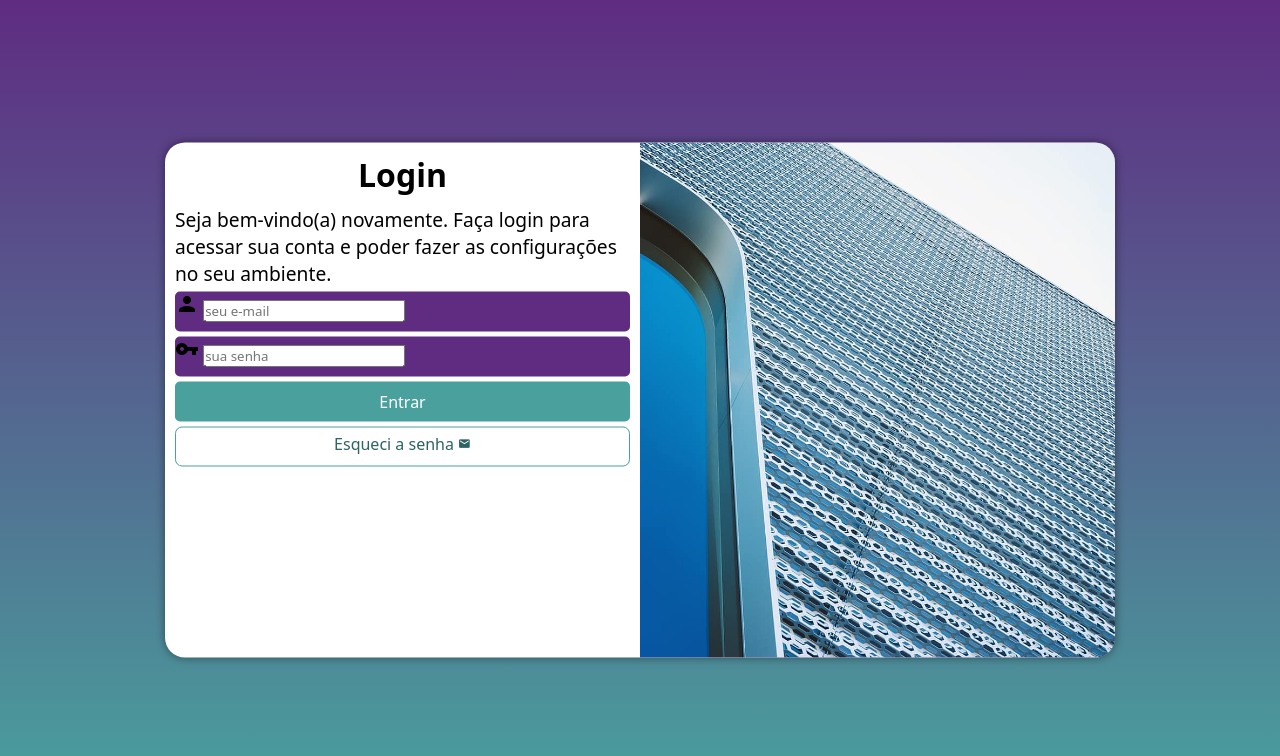
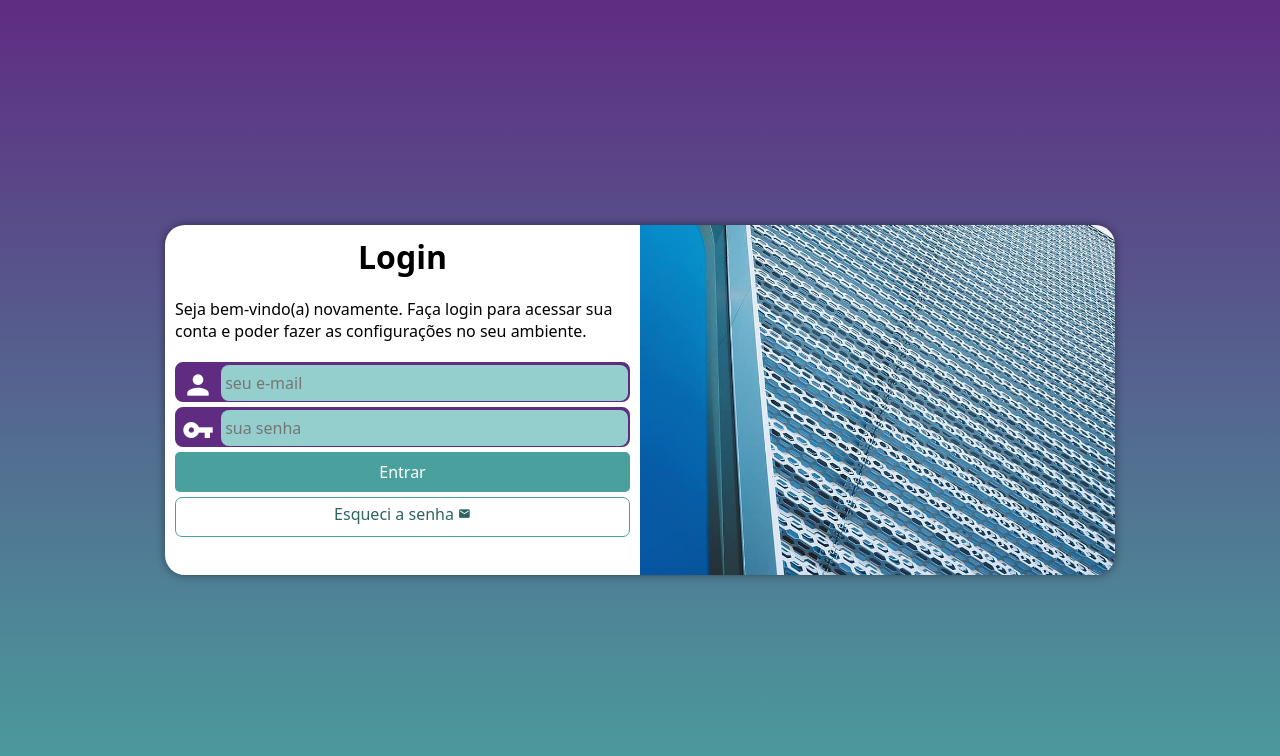
Before and after one commit to sebastiaomartins/projeto-login, a plain HTML site: page index.html in a window 1280 px wide. Drawn offline with Linux system fonts and the light colour scheme.

Commit message:
Final estilos

```diff
--- a/estilos/media-query.css
+++ b/estilos/media-query.css
@@ -9,6 +9,7 @@
 
     section#login{
         width: 80vw;
+        height: 320px;
     }
 
     section#login > div#imagem{
@@ -23,6 +24,11 @@
         width: 70%;
     }
 
+    div#formulario > p {
+        margin: 20px 0px;
+
+    }
+
 }
 
 /* Configuração grandes telas */
@@ -34,6 +40,7 @@
 
     section#login{
         width: 950px;
+        height: 350px;
     }
 
     section#login > div#imagem{
@@ -52,7 +59,8 @@
     }
 
     div#formulario > p{
-        font-size: 1.2em;
+        font-size: 1em;
+        margin: 20px 0px;
 
     }
 
--- a/estilos/style.css
+++ b/estilos/style.css
@@ -70,15 +70,40 @@ div#formulario > p {
 
 form > div.campo{
     background-color: #5f2c82;
+    border: 2px solid #5f2c82;
     display: block;
     width: 100%;
     height: 40px;
-    border-radius: 5px;
+    border-radius: 8px;
     margin: 5px 0px;  /* De cima e baixo 5px e direita e esquerda 0px */
 }
 
 div.campo > label{
     display: none;
+}
+
+div.campo > span{
+    color: white;
+    font-size: 2em;
+    width: 40px;
+    padding: 5px;
+}
+
+div.campo > input{
+    background-color: #94cfcd;
+    font-size: 1em;
+    width: calc(100% - 44.5px);
+    height: 100%;
+    border: 0px;
+    border-radius: 8px;
+    padding: 4px;
+
+    transform: translateY(-12px);
+}
+
+div.campo > input:focus-within{
+    background-color: white;
+    border: 0px;
 }
 
 form > input[type= submit]{
```
